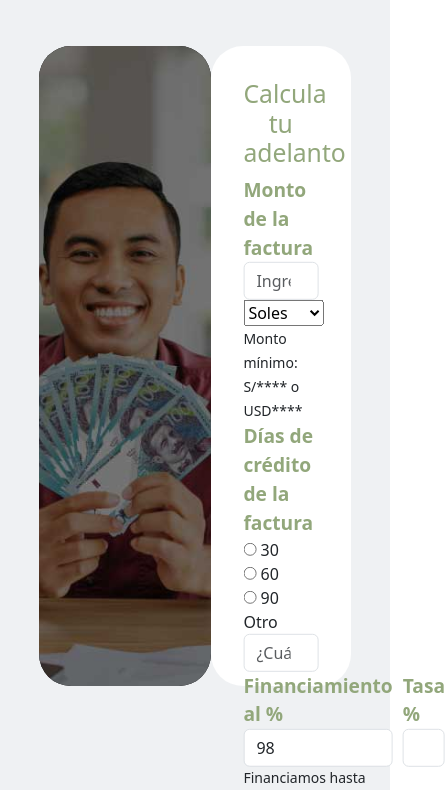
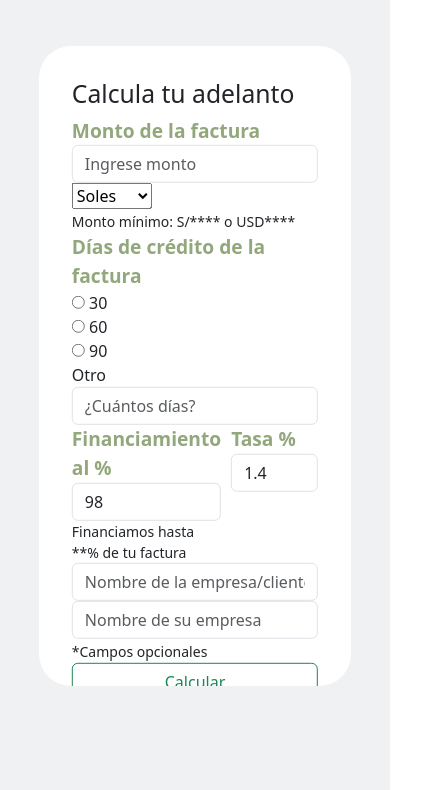
Before and after one commit to MagnoMoriR/magnomorir.github.io, a plain HTML site: page index.html in a window 390 px wide. Shown: the part 54-844 px from the top of the page, 445 px wide, since content can reach past the window. Drawn offline with nearby package versions, Linux system fonts and the light colour scheme.

Commit message:
hidding image in smaller screens

```diff
--- a/index.html
+++ b/index.html
@@ -22,9 +22,11 @@
                 <div class="form-wrap">
                     <form action="index.html" method="POST" class="simulator-form">
                         <div class="form-content">
-                            <div class="form-content--header title">
+
+                            <div class="form-content--group">
                                 <h2>Calcula tu adelanto</h2>
                             </div>
+
                             <div class="form-content--group">
                                 <label for="amount" class="subtitle">Monto de la factura</label>
                                 <div class="input-amount">
--- a/style.css
+++ b/style.css
@@ -136,9 +136,8 @@ input {
 .form-content--header {
     text-align: center;
     position: relative;
-    top: 0;
-    justify-content: center;
-    align-items: center;
+    top: 25px;
+    bottom: 25px;
 }
 
 .image-wrap {
@@ -163,9 +162,18 @@ input {
     border-radius: 2rem;
     background-color: white;
     right: 0;
+    display: flex;
+    flex-direction: column;
 }
 
+.form-wrap > * {
+    max-width: 100%; /* Asegúrate de que los hijos no excedan el ancho del contenedor */
+    flex-shrink: 1;  /* Permite que los elementos reduzcan su tamaño si es necesario */
+}
 
+.form-wrap {
+    overflow: hidden; /* Para cortar cualquier contenido que se salga */
+}
 
 .image-wrap img {
     width: auto;
@@ -229,3 +237,14 @@ form {
     font-size: 1.2rem;
     bottom: 10px;
 }
+
+/* Responsive Design */
+@media (max-width: 768px) {
+    .image-wrap{
+        display: none;
+    }
+
+    .form-wrap{
+        width: 100%;
+    }
+}
```
